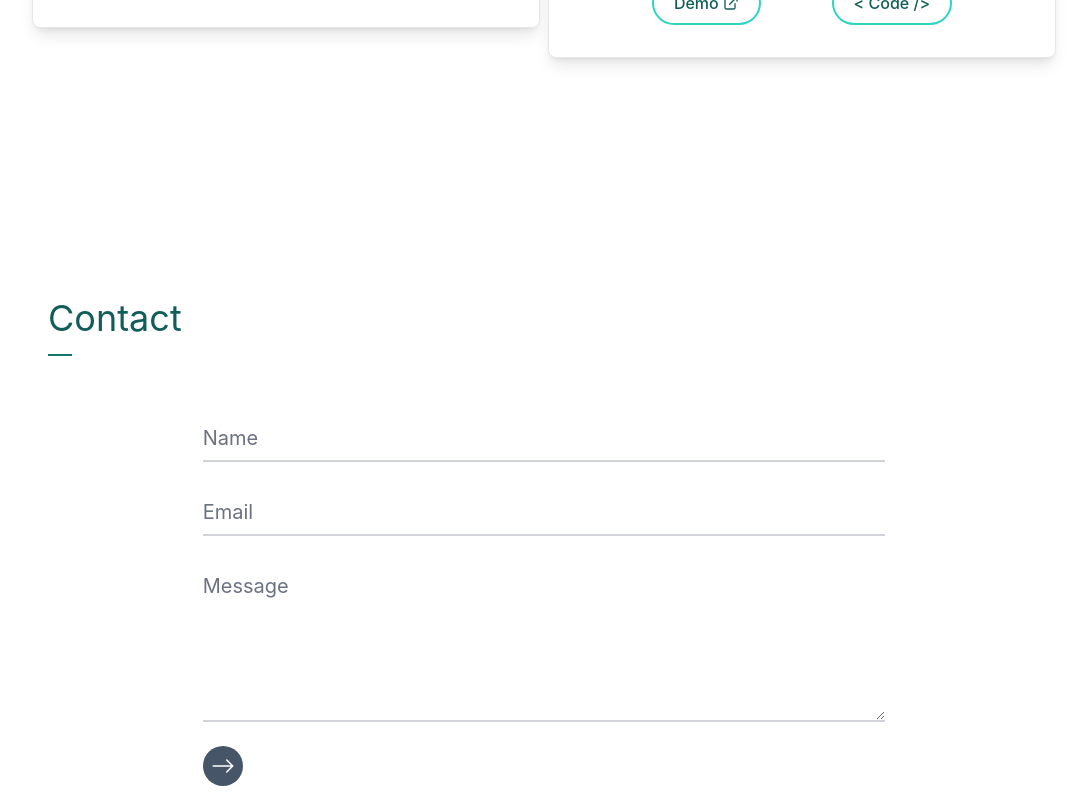
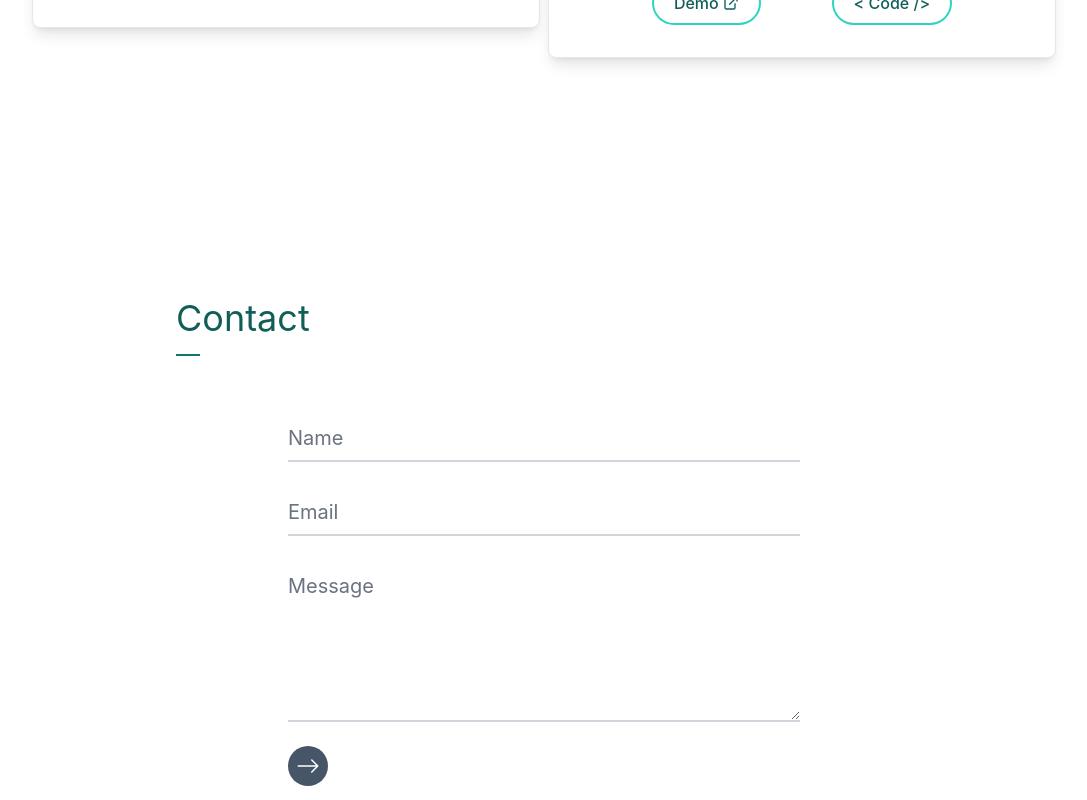
Before and after one commit to nayan-bagale/react-portfolio, a React (Create React App) app: page / in a window 1280 px wide. Shown: the part 2520-3320 px from the top of the page, without its empty margins (96-1183 px from the left). Built offline with nearby package versions, Linux system fonts and the light colour scheme.

Commit message:
git push

```diff
--- a/src/App.js
+++ b/src/App.js
@@ -1,27 +1,27 @@
-import Header from './components/Header/header'
-import Bio from './components/Info/biosection'
-import Skills from './components/Skills/Skillsection'
-import Projects from './components/Projects/projects';
-
-import { motion } from 'framer-motion';
-import Contactme from './components/contact-me/Contactme';
-import Footer from './components/Footer/Footer';
+import Header from "./components/Header/header";
+import Bio from "./components/Info/biosection";
+import Skills from "./components/Skills/Skillsection";
+import Projects from "./components/Projects/projects";
+import Contactme from "./components/contact-me/Contactme";
+import Footer from "./components/Footer/Footer";
+import Parent from "./components/Animation/Parent";
 
 function App() {
   // const Hr = () => {return(<hr class=" w-1/2 md:w-1/3 h-1 mx-auto my-4 bg-teal-600 border-0 rounded md:my-10 "/>)}
 
   return (
-    <motion.div
-      className=" dark:bg-gray-900"
-    >
+    <div className=" dark:bg-gray-900">
       <Header />
       <Bio />
       <Skills />
-      <Projects />
-      <Contactme />
+      <Parent>
+        <Projects />
+      </Parent>
+      <Parent>
+        <Contactme />
+      </Parent>
       <Footer />
-
-    </motion.div>
+    </div>
   );
 }
 
--- /dev/null
+++ b/src/components/Animation/Child.jsx
@@ -0,0 +1,37 @@
+import React, { useEffect, useRef } from 'react'
+import { motion, useInView, useAnimation } from 'framer-motion'
+
+export default function Child({children}) {
+    const ref = useRef(null);
+    const isInView = useInView(ref, { once: true})
+
+    const mainControls = useAnimation();
+
+
+    useEffect(() => {
+      if (isInView) {
+        mainControls.start("visible");
+      }
+      //eslint-disable-next-line
+    },[isInView])
+
+  return (
+    <div ref={ref}>
+      <motion.div
+        variants={{
+          hidden: {
+            y: 75,
+            opacity: 0,
+          },
+          visible: { y: 0, opacity: 1 },
+        }}
+        initial="hidden"
+        whileInView='visible'
+        transition={{ duration: 0.4, type: "tween" }}
+        viewport={{ once: false, amount: 0.4}}
+      >
+        {children}
+      </motion.div>
+      </div>
+  );
+}
--- /dev/null
+++ b/src/components/Animation/Parent.jsx
@@ -0,0 +1,36 @@
+import React, { useEffect, useRef } from 'react'
+import { motion, useInView, useAnimation } from 'framer-motion'
+
+export default function Reveal({children}) {
+    const ref = useRef(null);
+    const isInView = useInView(ref, { once: true})
+
+    const mainControls = useAnimation();
+
+
+    useEffect(() => {
+      if (isInView) {
+        mainControls.start("visible");
+      }
+      //eslint-disable-next-line
+    },[isInView])
+
+  return (
+    <div ref={ref}>
+      <motion.div
+        variants={{
+          hidden: {
+            y: 100,
+            opacity: 0,
+          },
+          visible: { y: 0, opacity: 1 },
+        }}
+        initial="hidden"
+        animate={mainControls}
+        transition={{ type: "spring", stiffness: 20, when: "beforeChildren" }}
+      >
+        {children}
+      </motion.div>
+    </div>
+  );
+}
--- a/src/components/Info/biosection.js
+++ b/src/components/Info/biosection.js
@@ -20,9 +20,6 @@ export default function Biosection() {
       className=" min-h-screen flex flex-col items-center justify-center md:flex-row-reverse lg:w-4/5 lg:m-auto md:pt-0 "
       id="about-section"
       variants={bioVarient}
-      initial='hidden'
-      whileInView='visible'
-      viewport={{once:true}}
     >
       <div className="relative mx-auto bg-gradient-to-b from-teal-500 rounded-full  w-56  h-56 mt-10 overflow-hidden md:w-80 md:h-80">
         <img src={Image} alt="profile-pic" />
--- a/src/components/Projects/cards.js
+++ b/src/components/Projects/cards.js
@@ -1,16 +1,8 @@
 import { FiExternalLink } from "react-icons/fi";
 import { motion } from "framer-motion";
+import Child from "../Animation/Child";
 
 const Cards = ({ project }) => {
-
-  const cardVarient = {
-    hidden: {
-      y: 100,
-      opacity: 0,
-    },
-    visible: { y: 0, opacity: 1 },
-    transition: { type: "spring", stiffness: 20 },
-  };
 
   const buttonVarient = {
     hover: { scale: 1.2 },
@@ -21,14 +13,10 @@ const Cards = ({ project }) => {
     <>
       {project.map((item, index) => {
         return (
-          <motion.div
+          <Child>
+            <div
               key={index}
               className=" flex flex-col items-start w-full max-w-xl px-8 py-8 bg-white border rounded-lg shadow-md md:shadow-lg dark:shadow-black dark:border-gray-800 dark:bg-gray-800"
-            variants={cardVarient}
-            initial="hidden"
-            whileInView="visible"
-            transition="transition"
-            viewport={{once: true}}
             >
               <h1 className=" mb-2 text-2xl md:text-3xl text-teal-800 font-bold dark:text-teal-200">
                 {item.name}
@@ -56,7 +44,6 @@ const Cards = ({ project }) => {
                     href={item.demo}
                     className=" inline-flex items-center md:text-base text-sm font-medium border-2 border-teal-400 text-teal-800 dark:border-gray-600 dark:text-yellow-400 px-5 py-2 rounded-full"
                     variants={buttonVarient}
-                  whileHover="hover"
                     whileTap="click"
                   >
                     Demo
@@ -71,13 +58,13 @@ const Cards = ({ project }) => {
                   href={item.code}
                   className=" md:text-base text-sm font-medium border-2 border-teal-400 text-teal-800 dark:border-gray-600 dark:text-yellow-400 px-5 py-2 rounded-full"
                   variants={buttonVarient}
-                whileHover="hover"
                   whileTap="click"
                 >
                   &#60; Code &#47;&#62;
                 </motion.a>
               </div>
-          </motion.div>
+            </div>
+          </Child>
         );
       })}
     </>
--- a/src/components/Projects/projects.js
+++ b/src/components/Projects/projects.js
@@ -1,5 +1,4 @@
 import Cards from './cards'
-import { motion } from 'framer-motion';
 
 const projects_info = [
   {
@@ -44,25 +43,10 @@ const projects_info = [
 
 const Projects = () => {
 
-  const projectVarient = {
-    hidden: {
-      y: 100,
-      opacity: 0,
-    },
-    visible: { y: 0, opacity: 1 },
-    transition: { type: "spring", stiffness: 100, when: "beforeChildren" },
-    viewport: { amount: 0.5, once: true },
-  };
-
     return (
-      <motion.section
+      <section
         className=" min-h-screen flex flex-col md:w-4/5 w-11/12 m-auto items-center my-20"
         id="projects-section"
-        variants={projectVarient}
-        initial='hidden'
-        whileInView='visible'
-        transition='transition'
-        viewport='viewport'
       >
         <div className=" text-3xl md:text-4xl p-4 my-4 self-start">
           <h1 className=" pb-4 text-teal-800 dark:text-white">Projects</h1>
@@ -71,7 +55,7 @@ const Projects = () => {
         <div className=" w-[90%] md:w-full space-y-8 grid grid-cols-1 md:grid-cols-2 gap-2 justify-items-center items-baseline md:items-center">
           <Cards project={projects_info} />
         </div>
-      </motion.section>
+      </section>
     );
 }
 
--- a/src/components/contact-me/Contactme.js
+++ b/src/components/contact-me/Contactme.js
@@ -1,17 +1,17 @@
-import React from 'react'
+import React from "react";
 import { BsArrowRight } from "react-icons/bs";
+import Child from "../Animation/Child";
 
 export default function Contactme() {
-
   const handlesubmit = (e) => {
     e.preventDefault();
-        alert("success")
-    }
+    alert("success");
+  };
 
   return (
     <section
       id="contact-section"
-      className=" min-h-screen md:w-4/5 w-11/12 m-auto flex flex-col items-center justify-center dark:text-white"
+      className=" min-h-screen lg:w-3/5 md:w-4/5 w-11/12 m-auto flex flex-col items-center justify-center dark:text-white"
     >
       <div className=" text-3xl md:text-4xl p-4 my-4 self-start">
         <h1 className=" pb-4 text-teal-800 dark:text-white">Contact</h1>
@@ -19,6 +19,7 @@ export default function Contactme() {
       </div>
 
       <form onSubmit={handlesubmit} className=" w-4/5 my-4 md:w-2/3 md:my-6">
+        <Child>
           <div className="relative z-0 w-full mb-6 group">
             <input
               className="block py-2.5 px-0 w-full text-base md:text-xl text-gray-900 bg-transparent border-0 border-b-2 border-gray-300 appearance-none dark:text-white dark:border-gray-600 dark:focus:border-yellow-400 focus:outline-none focus:ring-0 focus:border-yellow-600 peer"
@@ -34,6 +35,8 @@ export default function Contactme() {
               Name
             </label>
           </div>
+        </Child>
+        <Child>
           <div className="relative z-0 w-full mb-6 group">
             <input
               type="email"
@@ -49,6 +52,8 @@ export default function Contactme() {
               Email
             </label>
           </div>
+        </Child>
+        <Child>
           <div className="relative z-0 w-full mb-6 group">
             <textarea
               name="message"
@@ -63,13 +68,15 @@ export default function Contactme() {
               Message
             </label>
           </div>
-
+        </Child>
+        <Child>
           <button
             type="submit"
             className=" inline-flex items-center text-2xl bg-slate-600 text-white p-2 rounded-full"
           >
             <BsArrowRight />
           </button>
+        </Child>
       </form>
     </section>
   );
```
Lines whose indentation alone changed are shown as unchanged.
